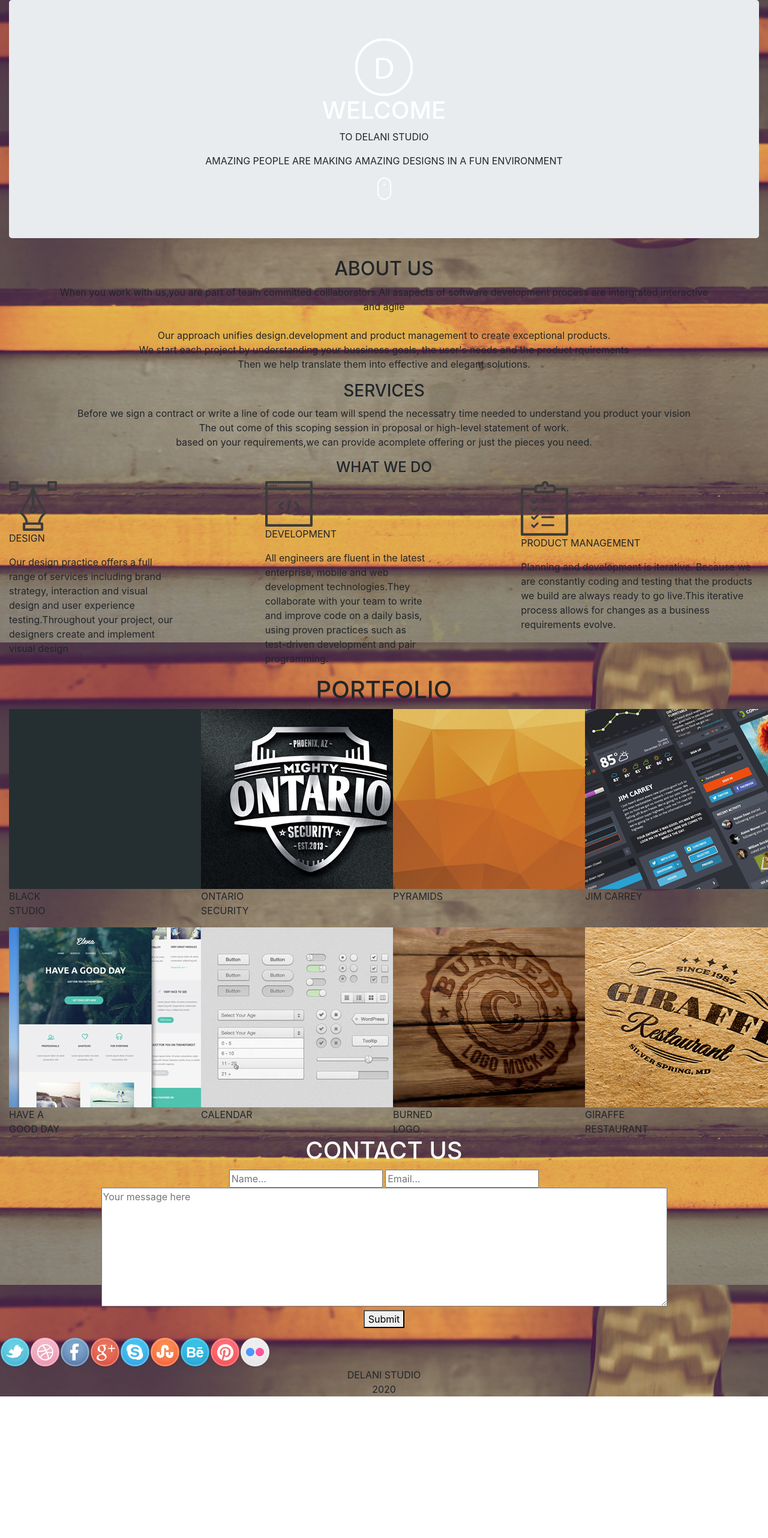
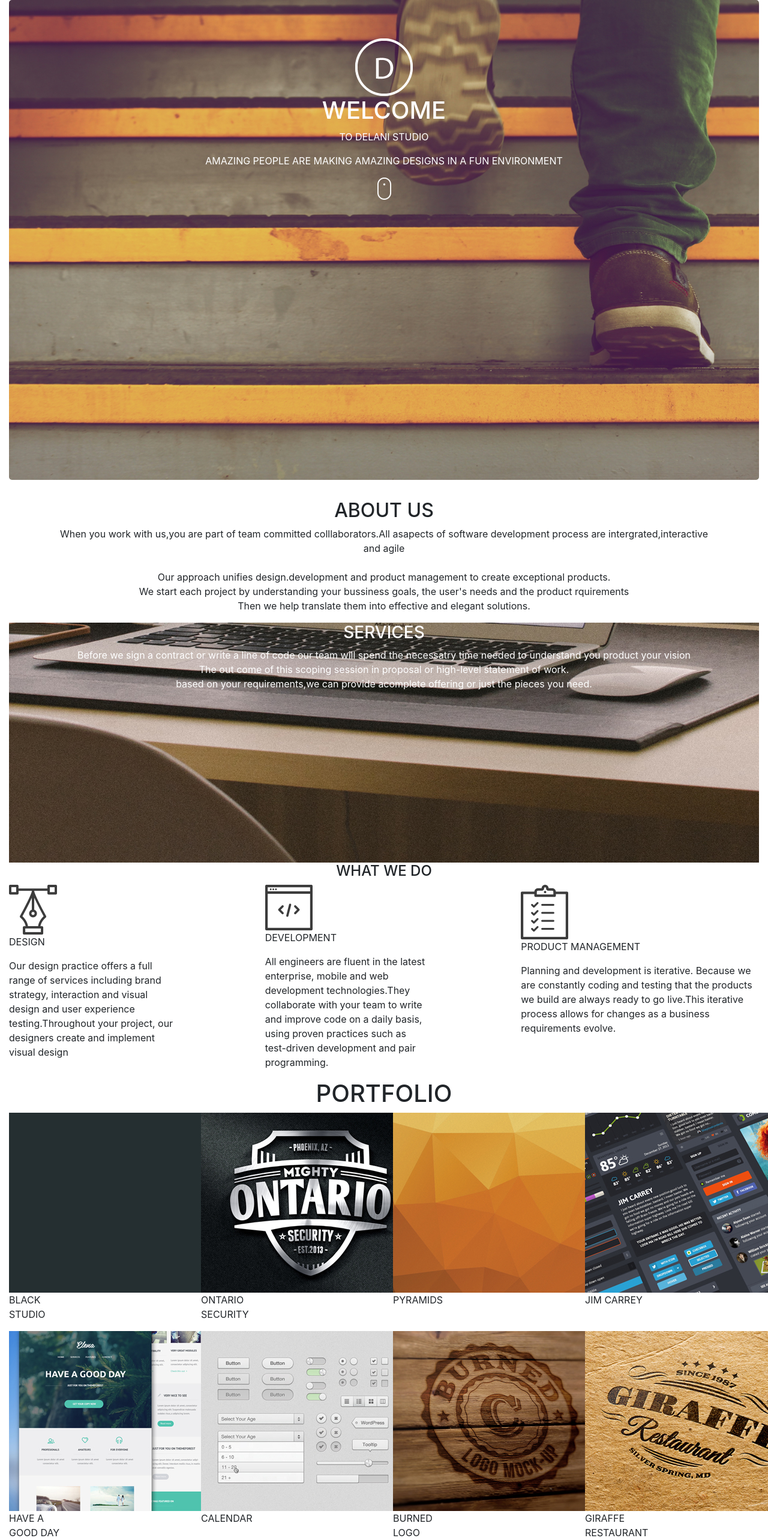
Before and after one commit to MigotSharon/Delani-studio, a plain HTML site: page index.html in a window 1280 px wide. Shown: the top 2564 px of the page at 60% size. Before the commit the page ends 2344 px from the top, so only its background shows below. Drawn offline with Linux system fonts and the light colour scheme.

Commit message:
added function in js

```diff
--- a/css/styles.css
+++ b/css/styles.css
@@ -1,4 +1,23 @@
-#landing-page{
+.jumbotron{
     background-image:url(../images/h_img.jpg);
-    b
+     background-size: cover;
+     background-position: center;
+     background-repeat: no-repeat;
+     height: 100vh;
 }
+
+.services{
+    background-image: url(../images/s_image.jpg);
+    background-size: cover;
+    background-position: center;
+    background-repeat: no-repeat;
+    height: 50vh;
+}
+.contact{
+   background-image: url(../images/c_image.jpg);
+   background-size: cover;
+}
+.social-icons{
+    align-items: center;
+    padding-left: 40%;
+}
--- a/index.html
+++ b/index.html
@@ -16,8 +16,8 @@
       <div class=" text-center">
         <img class="image-1" src="./images/logo.png">
         <h1 class="image-1 text-uppercase text-white">welcome</h1>
-        <p class="image-1 text-uppercase">to delani studio</p>
-        <p class="image-1 text-uppercase">amazing people are making amazing designs in a fun environment</p>
+        <p class="image-1 text-uppercase text-white">to delani studio</p>
+        <p class="image-1 text-uppercase text-white">amazing people are making amazing designs in a fun environment</p>
         <a href="#about"><img class="image-1" class="mouse-click" src="./images/mouse_click.png" alt=""></a>
       </div>
     </div>
@@ -29,7 +29,7 @@
         bussiness goals, the user's needs and the product rquirements<br>Then we help translate them into
         effective and elegant solutions.</P>
     </div>
-    <div class="services text-center">
+    <div class="services text-center  text-white" >
       <h3>SERVICES</h3>
       <P>Before we sign a contract or write a line of code our team will spend the necessatry time needed to
         understand you product your vision<br>The out come of this scoping session in proposal or high-level
@@ -133,9 +133,9 @@
         action="https://gmail.us17.list-manage.com/subscribe/post?u=34c738e9dd8ffae637c679265&amp;id=b89fa09c6d"
         method="post" id="mc-embedded-subscribe-form" name="mc-embedded-subscribe-form" class="validate" target="_blank"
         novalidate>
-        <input class="form-group-1" type="text" placeholder="Name..." name="NAME" class="" id="mce-NAME">
+        <input class="form-group-1" type="text" placeholder="Name..." name="NAME" class="" id="shaz-NAME">
         <input class="form-group-1" type="email" placeholder="Email..." name="EMAIL" class="required email"
-          id="mce-EMAIL"><br>
+          id="shaz-EMAIL"><br>
         <textarea name="" placeholder="Your message here" cols="90" rows="8"></textarea  name="MESSAGE" class="" id="mce-MESSAGE"><br>
         <button id="btn" onclick="Sharon()" type="submit">Submit</button>
     </form>
--- a/js/script.js
+++ b/js/script.js
@@ -0,0 +1,7 @@
+$(document).ready(function () {
+    $(document).ready(){
+        $("button").click(function () {
+            $("#showDesign").toggle();
+        });
+    });
+};
```
